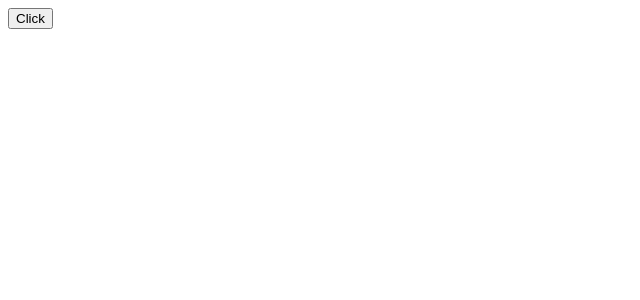
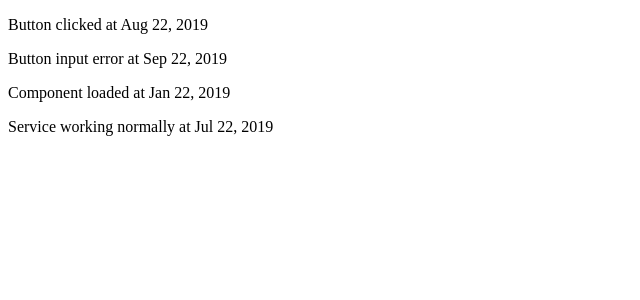
Before and after one commit to Octopus-00/Learn-Angular-Services, an Angular app: page / in a window 1280 px wide. Shown: the top 300 px of the page, without its empty margins (0-640 px from the left). Built offline with nearby package versions, Linux system fonts and the light colour scheme.

Commit message:
show data from angular services

```diff
--- a/src/app/app.component.html
+++ b/src/app/app.component.html
@@ -1,3 +1,4 @@
-
-<button type="button" (click)="onClick('Button clicked')">Click</button>
+<div *ngFor="let log of logs">
+  <p>{{log.message}} at {{log.date | date}}</p>
+</div>
 <router-outlet></router-outlet>
--- a/src/app/app.component.ts
+++ b/src/app/app.component.ts
@@ -1,4 +1,4 @@
-import {Component} from '@angular/core';
+import {Component, OnInit} from '@angular/core';
 import {LoggingService} from './shared/logging.service';
 
 @Component({
@@ -6,13 +6,24 @@ import {LoggingService} from './shared/logging.service';
   templateUrl: './app.component.html',
   styleUrls: ['./app.component.css']
 })
-export class AppComponent {
+export class AppComponent implements OnInit {
   title = 'Weather App';
   author = 'Onur Dogan';
   compagny = 'Packt Publishng';
 
+  logs = [];
+
   constructor(private loggingService: LoggingService) {
   }
+
+  ngOnInit() {
+    this.getLogs();
+  }
+
+  getLogs() {
+    this.logs = this.loggingService.getLogs();
+  }
+
 
   onClick(message: string) {
     this.loggingService.log(message);
--- a/src/app/shared/logging.service.ts
+++ b/src/app/shared/logging.service.ts
@@ -1,8 +1,9 @@
 import {Injectable} from '@angular/core';
+import {LOGS} from './mock-logs';
 
-// @Injectable({
-//   providedIn: 'root'
-// })
+@Injectable({
+  providedIn: 'root'
+})
 export class LoggingService {
 
   constructor() {
@@ -11,4 +12,8 @@ export class LoggingService {
   log(message: string) {
     console.log(message);
   }
+
+  getLogs() {
+    return LOGS;
+  }
 }
--- /dev/null
+++ b/src/app/shared/mock-logs.ts
@@ -0,0 +1,18 @@
+export const LOGS = [
+  {
+    date: '2019-08-22T14:40:52.176+00:00',
+    message: 'Button clicked'
+  },
+  {
+    date: '2019-09-22T14:40:52.176+00:00',
+    message: 'Button input error'
+  },
+  {
+    date: '2019-01-22T14:40:52.176+00:00',
+    message: 'Component  loaded'
+  },
+  {
+    date: '2019-07-22T14:40:52.176+00:00',
+    message: 'Service working normally'
+  }
+];
```
